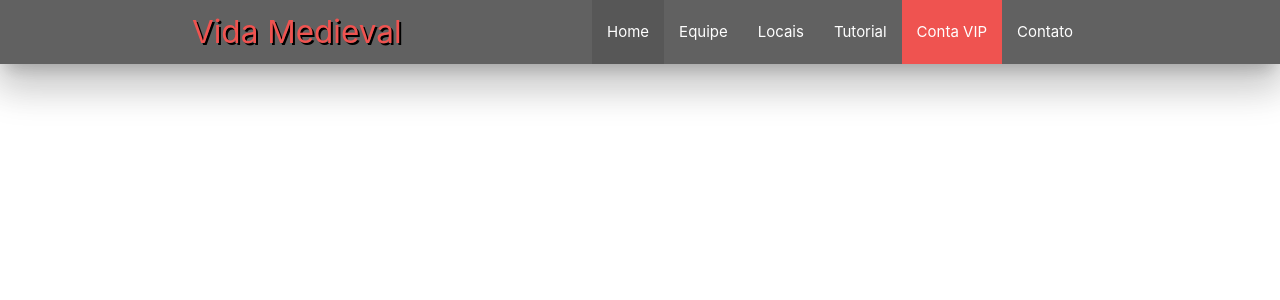
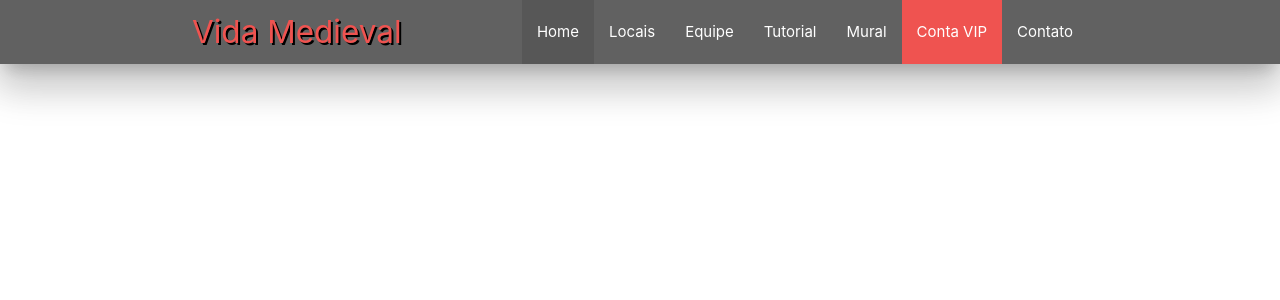
Before and after one commit to JonathanJHK/RLifeMine, a PHP site: page /View/head.php in a window 1280 px wide. Shown: the top 300 px of the page. Run offline with PHP 8.4, Linux system fonts and the light colour scheme.

Commit message:
Finalização da tela principal

```diff
--- a/View/css/style.css
+++ b/View/css/style.css
@@ -82,10 +82,6 @@ footer.page-footer {
   width: 200px;
 }
 
-.img-team-a{
-  width: 50px;
-}
-
 .divider-marg{
   margin-bottom: 10px;
 }
--- a/View/head.php
+++ b/View/head.php
@@ -18,24 +18,25 @@
         <a id="logo-container" href="#" class="brand-logo red-text text-lighten-1 index-font-sub">Vida Medieval</a>
         <ul class="right hide-on-med-and-down">
           <li class="active"><a href="">Home</a></li>
+          <li><a href="#locais">Locais</a></li>
           <li><a href="#team">Equipe</a></li>
-        <li><a href="#locais">Locais</a></li>
           <li><a href="?op=tutorial">Tutorial</a></li>
+          <li><a href="#mural">Mural</a></li>
           <li><a href="#vip" class="red lighten-1">Conta VIP</a></li>
           <li><a href="#contact">Contato</a></li>
         </ul>
 
-      <ul id="nav-mobile" class="sidenav">
-        <li class="active"><a href="">Home</a></li>
-        <li><a href="#team" class="divider">Equipe</a></li>
-        <li><a href="#locais" class="divider">Locais</a></li>
-         <li><a href="?op=tutorial">Tutorial</a></li>
-        <li><a href="#vip" class="divider red lighten-1">Conta VIP</a></li>
-        <li><a href="#contact" class="divider">Contato</a></li>
-      </ul>
         <a href="#" data-target="nav-mobile" class="sidenav-trigger"><i class="material-icons">menu</i></a>
       </div>
     </nav>
   </div>
-
+  <ul id="nav-mobile" class="sidenav">
+    <li class="active"><a href="">Home</a></li>
+    <li><a href="#locais" class="divider">Locais</a></li>
+    <li><a href="#team" class="divider">Equipe</a></li>
+    <li><a href="?op=tutorial" class="divider">Tutorial</a></li>
+    <li><a href="#mural" class="divider">Mural</a></li>
+    <li><a href="#vip" class="divider red lighten-1">Conta VIP</a></li>
+    <li><a href="#contact" class="divider">Contato</a></li>
+  </ul>
 </header>
--- a/View/home.php
+++ b/View/home.php
@@ -373,7 +373,7 @@
   </div>
   <div class="footer-copyright">
     <div class="container">
-      Made by <a class="brown-text text-lighten-3" href="http://materializecss.com">Jonathan H. Kinjo</a>
+      Made by <a class="brown-text text-lighten-3" href="https://github.com/JonathanJHK">Jonathan H. Kinjo</a>
     </div>
   </div>
 </footer>
--- a/View/js/init.js
+++ b/View/js/init.js
@@ -3,7 +3,6 @@
   $(function(){
 
     $('.sidenav').sidenav();
-
     $('.parallax').parallax();
     $('.materialboxed').materialbox();
     $('.carousel.carousel-slider').carousel({
```
Lines whose indentation alone changed are shown as unchanged.
